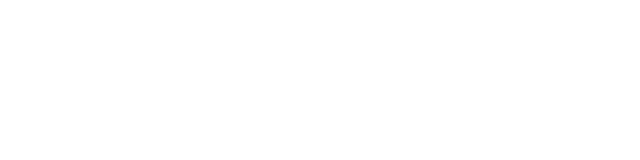
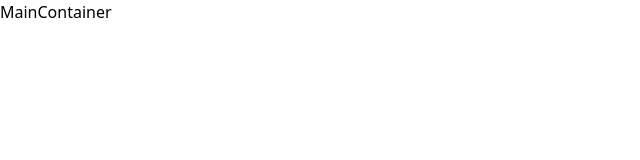
Before and after one commit to amine-omari/Quote-generator-app, a Next.js app: page / in a window 1280 px wide. Shown: the top 160 px of the page, without its empty margins (0-640 px from the left). Built offline with nearby package versions, Linux system fonts and the light colour scheme.

Commit message:
feat: import MainContainer to index.js

```diff
--- a/pages/index.js
+++ b/pages/index.js
@@ -1,4 +1,9 @@
+import MainContainer from "@/components/MainContainer";
 
 export default function Home() {
-  return <main></main>;
+  return (
+    <main>
+      <MainContainer />
+    </main>
+  );
 }
```
